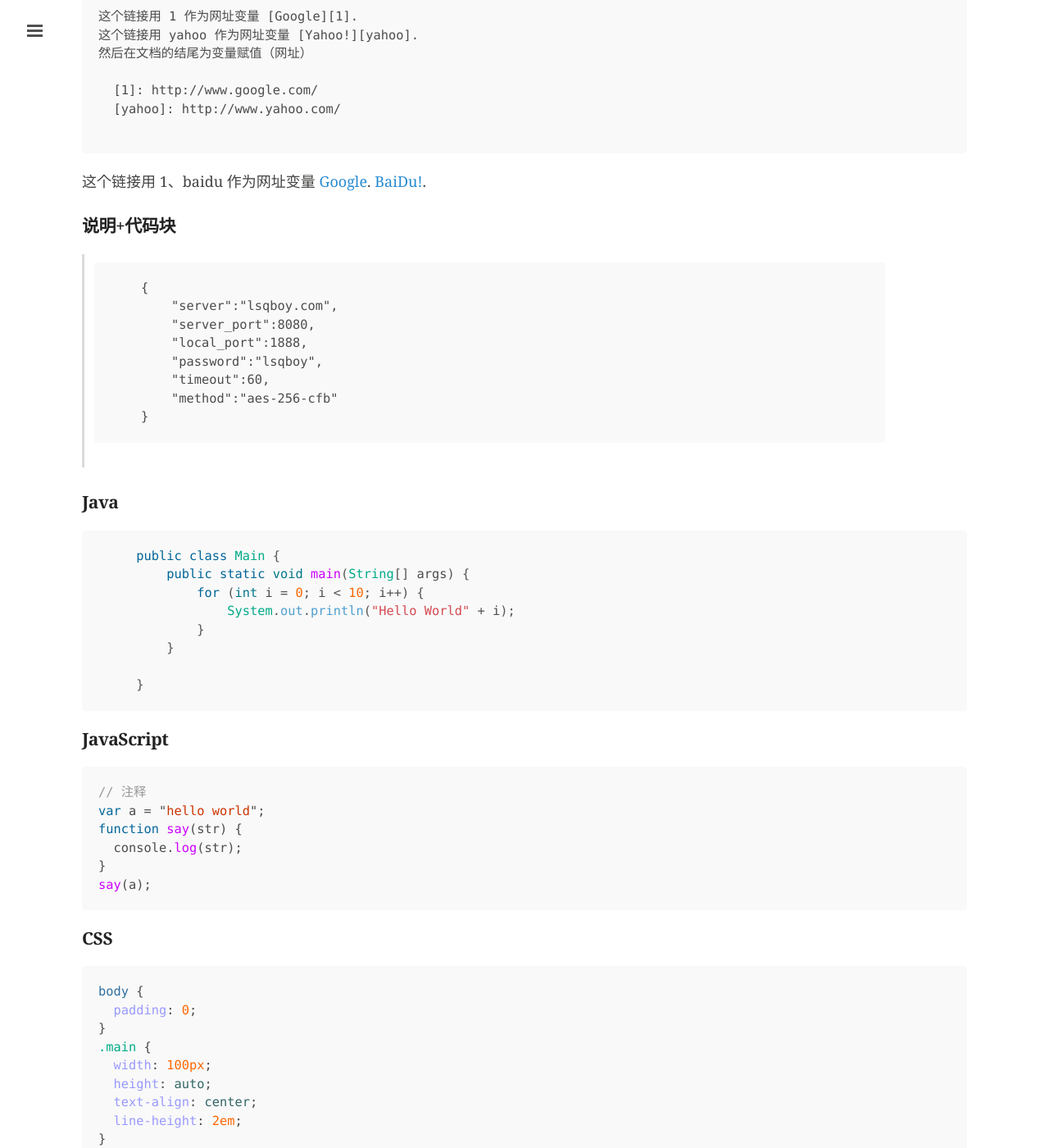
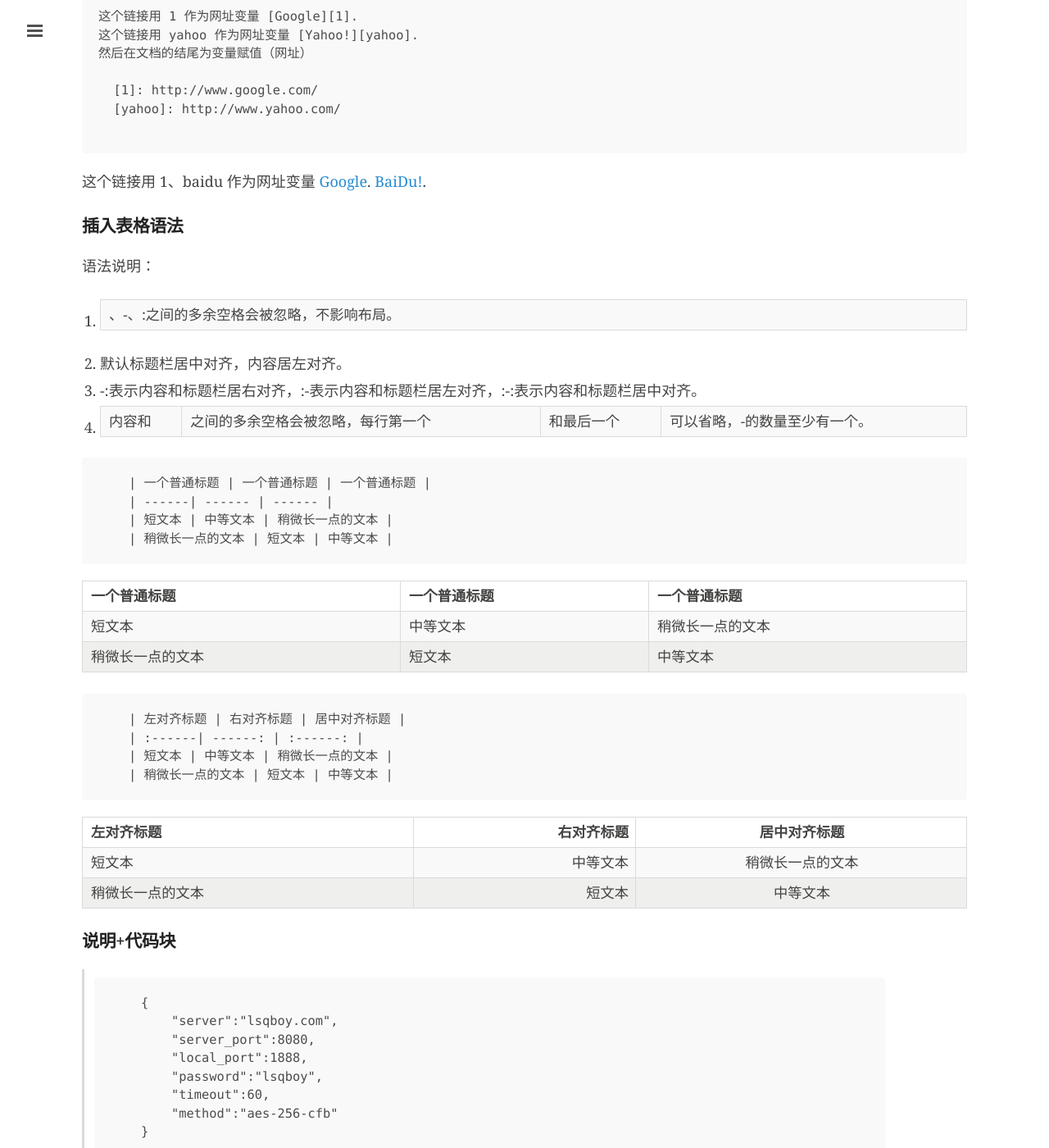
Before and after one commit to Lsqboy/jekyll_bolg, a Jekyll site: the page built from _posts/2016-08-02-markdown.md, in a window 1280 px wide and 1400 px high, scrolled down 2453 px. Shown: the whole window at 82% size. Built offline with Jekyll 4.4.1, drawn with Linux system fonts in a browser that asks for light colours; comment, search, counter and statistics services are not loaded.

Commit message:
修改tag为全部小写,新增markdown表格语法，新增studio快捷键

````diff
--- a/_posts/2016-08-02-markdown.md
+++ b/_posts/2016-08-02-markdown.md
@@ -1,7 +1,7 @@
 ---
 layout: post
 title: Markdown实用语法
-tags: [Markdown]
+tags: [markdown]
 ---
 > 总结下在写Blog中常用的Markdown语法，希望对大家有所帮助。
 
@@ -96,6 +96,39 @@ tags: [Markdown]
  [1]: http://www.google.com/
  [baidu]: http://www.baidu.com/
 
+### 插入表格语法
+
+语法说明：
+  1. |、-、:之间的多余空格会被忽略，不影响布局。
+  2. 默认标题栏居中对齐，内容居左对齐。
+  3. -:表示内容和标题栏居右对齐，:-表示内容和标题栏居左对齐，:-:表示内容和标题栏居中对齐。
+  4. 内容和|之间的多余空格会被忽略，每行第一个|和最后一个|可以省略，-的数量至少有一个。
+
+```
+    | 一个普通标题 | 一个普通标题 | 一个普通标题 |
+    | ------| ------ | ------ |
+    | 短文本 | 中等文本 | 稍微长一点的文本 |
+    | 稍微长一点的文本 | 短文本 | 中等文本 |
+```
+
+| 一个普通标题 | 一个普通标题 | 一个普通标题 |
+| ------| ------ | ------ |
+| 短文本 | 中等文本 | 稍微长一点的文本 |
+| 稍微长一点的文本 | 短文本 | 中等文本 |
+
+```
+    | 左对齐标题 | 右对齐标题 | 居中对齐标题 |
+    | :------| ------: | :------: |
+    | 短文本 | 中等文本 | 稍微长一点的文本 |
+    | 稍微长一点的文本 | 短文本 | 中等文本 |
+```
+
+| 左对齐标题 | 右对齐标题 | 居中对齐标题 |
+| :------| ------: | :------: |
+| 短文本 | 中等文本 | 稍微长一点的文本 |
+| 稍微长一点的文本 | 短文本 | 中等文本 |
+
+
 ### 说明+代码块
    >
         {
````
Also changed, not shown: _posts/2016-07-30-android-studio-config.md (+1 -1 lines), _posts/2016-08-02-shadowsocks-install.md (+1 -1 lines), _posts/2016-08-02-ubuntu-use.md (+1 -1 lines), _posts/2016-08-04-Studio-keymap.md (added, +105 -0 lines).
